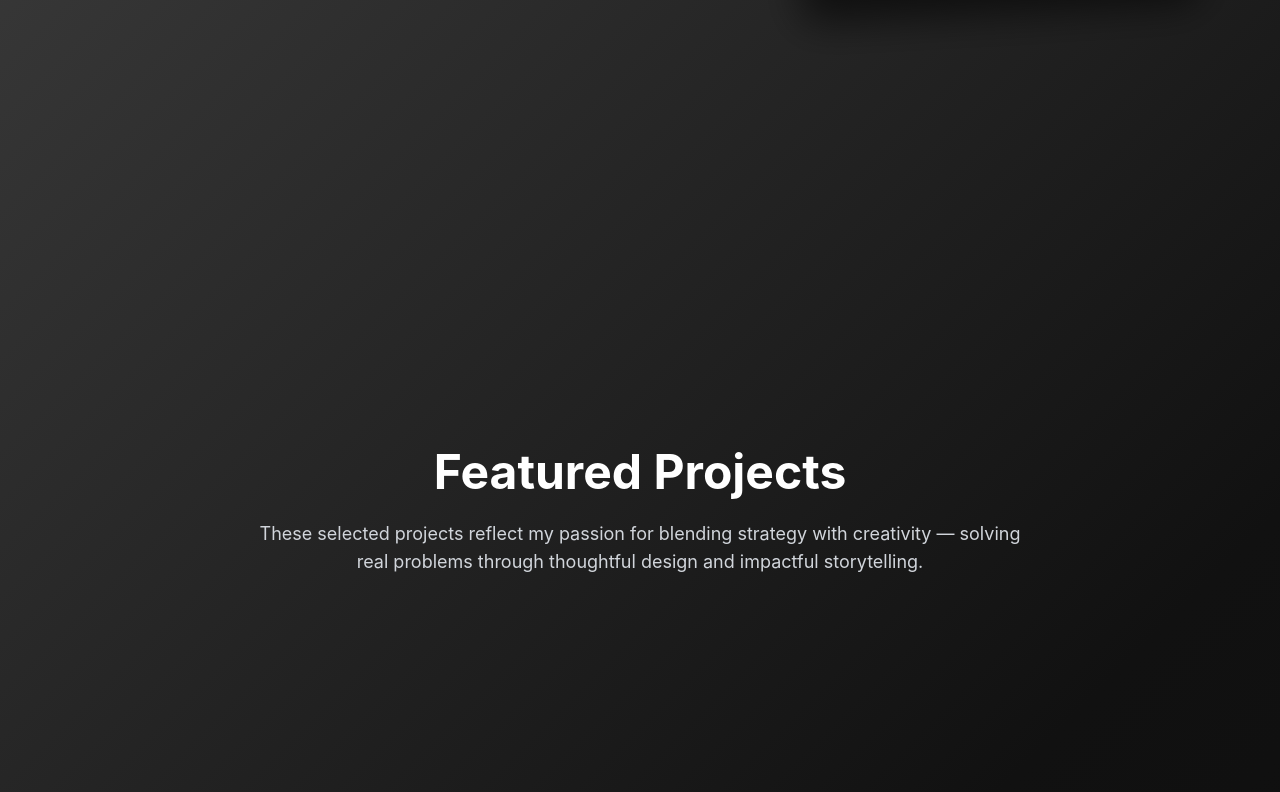
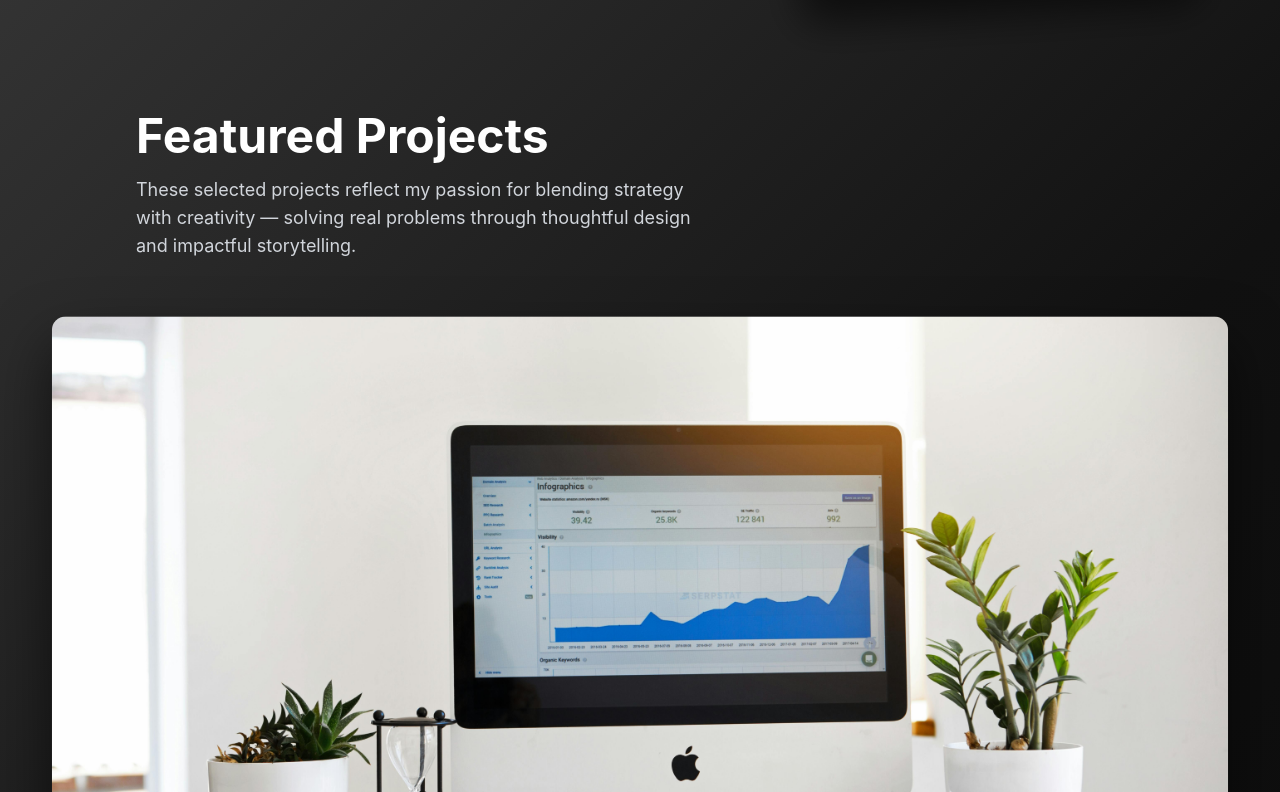
Before and after one commit to Fab785/Portfolio, a React (Create React App) app: page / in a window 1280 px wide. Shown: the part 2288-3080 px from the top of the page. Built offline with nearby package versions, Linux system fonts and the light colour scheme.

Commit message:
description alligned

```diff
--- a/src/components/HeroSectionFour.jsx
+++ b/src/components/HeroSectionFour.jsx
@@ -35,7 +35,7 @@ export default function HeroSectionFour() {
     }
   };
 
-  const [scales, setScales] = useState(projects.map(() => 0.85)); // start slightly bigger than before
+  const [scales, setScales] = useState(projects.map(() => 0.85));
 
   useEffect(() => {
     function onScroll() {
@@ -49,13 +49,17 @@ export default function HeroSectionFour() {
         const imgCenter = rect.top + rect.height / 2;
 
         const distance = Math.abs(viewportCenter - imgCenter);
-        const maxDistance = viewportHeight / 1.5; // bigger range for smoother scale change
+        const maxDistance = viewportHeight / 1.5;
 
-        // Calculate scale with smoother curve:
-        // Use a cosine curve for smooth easing between 0.85 and 1.15
-        // When distance=0 => scale=1.15 (max)
-        // When distance=maxDistance => scale=0.85 (min)
-        let scale = 0.85 + 0.3 * (Math.cos((Math.min(distance, maxDistance) / maxDistance) * Math.PI) + 1) / 2;
+        let scale =
+          0.85 +
+          (0.3 *
+            (Math.cos(
+              (Math.min(distance, maxDistance) / maxDistance) * Math.PI
+            ) +
+              1)) /
+            2;
+
         if (scale < 0.85) scale = 0.85;
         if (scale > 1.15) scale = 1.15;
         return scale;
@@ -66,19 +70,20 @@ export default function HeroSectionFour() {
 
     window.addEventListener("scroll", onScroll, { passive: true });
     onScroll();
-
-    return () => {
-      window.removeEventListener("scroll", onScroll);
-    };
+    return () => window.removeEventListener("scroll", onScroll);
   }, []);
 
   return (
     <section ref={containerRef} className="relative bg-transparent">
-      {/* Intro */}
-      <div className="h-screen flex flex-col items-center justify-center text-center px-6">
-        <h2 className="text-5xl font-bold text-white mb-6">Featured Projects</h2>
-        <p className="text-lg text-gray-300 max-w-3xl">
-          These selected projects reflect my passion for blending strategy with creativity — solving real problems through thoughtful design and impactful storytelling.
+      {/* Intro aligned with first image */}
+      <div className="w-[80%] max-w-5xl mx-auto text-left px-2 pb-16">
+        <h2 className="text-5xl font-bold text-white mb-4">
+          Featured Projects
+        </h2>
+        <p className="text-lg text-gray-300 max-w-xl">
+          These selected projects reflect my passion for blending strategy with
+          creativity — solving real problems through thoughtful design and
+          impactful storytelling.
         </p>
       </div>
 
@@ -105,7 +110,9 @@ export default function HeroSectionFour() {
             draggable={false}
           />
           <div className="absolute inset-0 bg-black bg-opacity-40 flex flex-col items-center justify-center opacity-0 hover:opacity-100 transition-opacity duration-500">
-            <h2 className="text-3xl font-bold text-white mb-2">{project.title}</h2>
+            <h2 className="text-3xl font-bold text-white mb-2">
+              {project.title}
+            </h2>
             <p className="text-lg text-gray-200">{project.description}</p>
           </div>
         </div>
```
